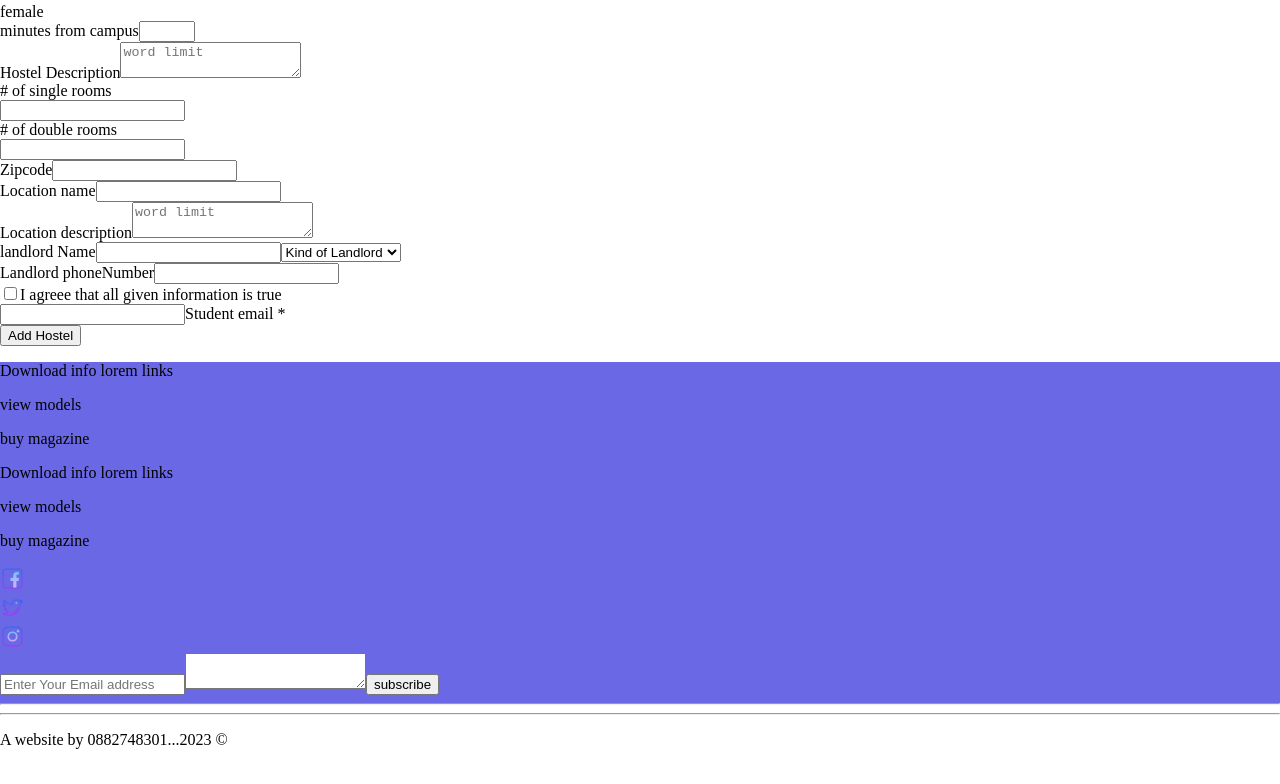
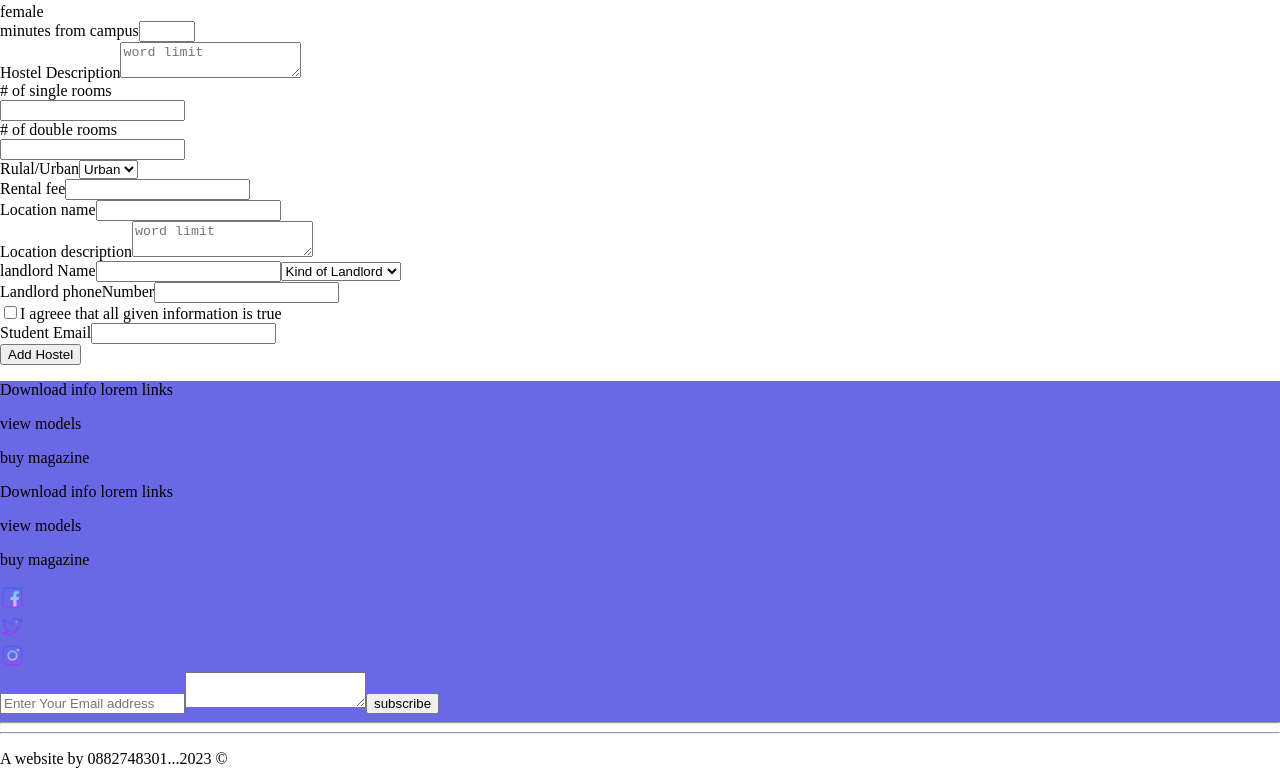
Before and after one commit to Nyirongo2000/chikandaLandloard, a React (Create React App) app: page /addAHostel in a window 1280 px wide. Shown: the part 2838-3622 px from the top of the page. Built offline with nearby package versions, Linux system fonts and the light colour scheme.

Commit message:
done with the form

```diff
--- a/src/components/DamyData.js
+++ b/src/components/DamyData.js
@@ -215,7 +215,6 @@ const DamyData = () => {
         </div>
       </div>
       <hr />
-
       <ReactPaginate
         className="flex flex-row justify-center gap-2 p-2 border"
         previousLabel={"Previous"}
@@ -223,7 +222,10 @@ const DamyData = () => {
         pageCount={pageCount}
         onPageChange={handlePageChange}
         containerClassName={"pagination"}
-        activeClassName={"active"}
+        activeClassName={"bg-blue-500 text-white"} // Use Tailwind classes for background color and text color
+        previousLinkClassName="border rounded-md px-3 py-2 hover:bg-gray-200"
+        nextLinkClassName="border rounded-md px-3 py-2 hover:bg-gray-200"
+        pageLinkClassName="border rounded-md px-3 py-2 hover:bg-gray-200"
       />
     </div>
   );
--- a/src/components/UserInputForm.js
+++ b/src/components/UserInputForm.js
@@ -26,7 +26,9 @@ function UserInputForm() {
     landlordDescription: "",
     location_Name: "",
     location_Description: "",
-    StudentEmail: "",
+    studentEmail: "",
+    rentalFee: "",
+    locationType: "",
   });
 
   const handleChange = (e) => {
@@ -140,16 +142,29 @@ function UserInputForm() {
                       </div>
                     </div>
                     <div class="md:col-span-1">
-                      <label for="zipcode">Zipcode</label>
-                      <input
+                      <label>Rulal/Urban</label>
+                      <select
                         type="text"
-                        name="zipcode"
-                        id="zipcode"
+                        name="locationType"
                         class="transition-all flex items-center h-10 border mt-1 rounded px-4 w-full bg-gray-50"
                         placeholder=""
-                        value=""
+                        value={hostel.locationType}
+                        onChange={(e) => handleChange(e)}
+                      >
+                        <option value="Urban">Urban </option>
+                        <option value="Rural">Rural </option>
+                      </select>
+                    </div>
+                    <div class="md:col-span-5">
+                      <label>Rental fee</label>
+                      <input
+                        class="h-10 border mt-1 rounded px-4 w-full bg-gray-50"
+                        name="rentalFee"
+                        value={hostel.rentalFee}
+                        onChange={(e) => handleChange(e)}
                       />
                     </div>
+
                     <div class="md:col-span-5">
                       <label>Location name</label>
                       <input
@@ -200,25 +215,21 @@ function UserInputForm() {
                     </div>
                     <div class="md:col-span-5">
                       <div class="inline-flex items-center">
-                        <input
-                          type="checkbox"
-                          name="billing_same"
-                          id="billing_same"
-                          class="form-checkbox"
-                        />
+                        <input type="checkbox" class="form-checkbox" />
                         <label for="billing_same" class="ml-2">
                           I agreee that all given information is true
                         </label>
                       </div>
                     </div>
                     <div class="md:col-span-5">
-                      <Input
-                        type="email"
-                        name="StudentEmail"
-                        label="Student email"
-                        pattern="^[\w\.-]+@unima\.ac\.mw$"
-                        required
-                        value={hostel.StudentEmail}
+                      <label>Student Email</label>
+                      <input
+                        type="text"
+                        name="studentEmail"
+                        // pattern="^[\w\.-]+@unima\.ac\.mw$"
+                        class="h-10 border mt-1 rounded px-4 w-full bg-gray-50"
+                        // required
+                        value={hostel.studentEmail}
                         onChange={(e) => handleChange(e)}
                       />
                     </div>
@@ -238,7 +249,7 @@ function UserInputForm() {
               </div>
             </div>
           </div>
-{/*
+          {/*
           <a
             href="https://www.buymeacoffee.com/dgauderman"
             target="_blank"
@@ -252,7 +263,6 @@ function UserInputForm() {
           </a> */}
         </div>
       </div>
-
     </div>
   );
 }
```
